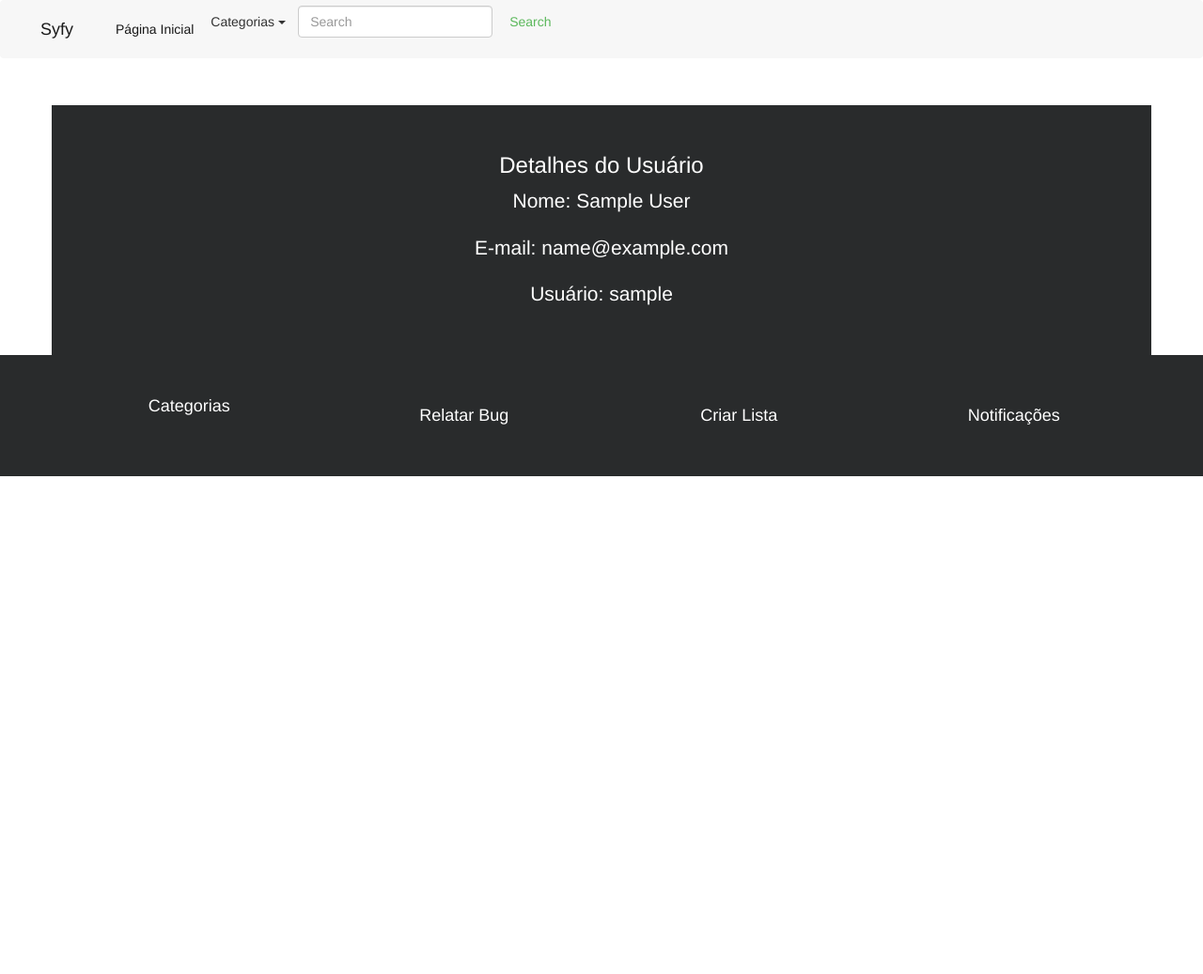
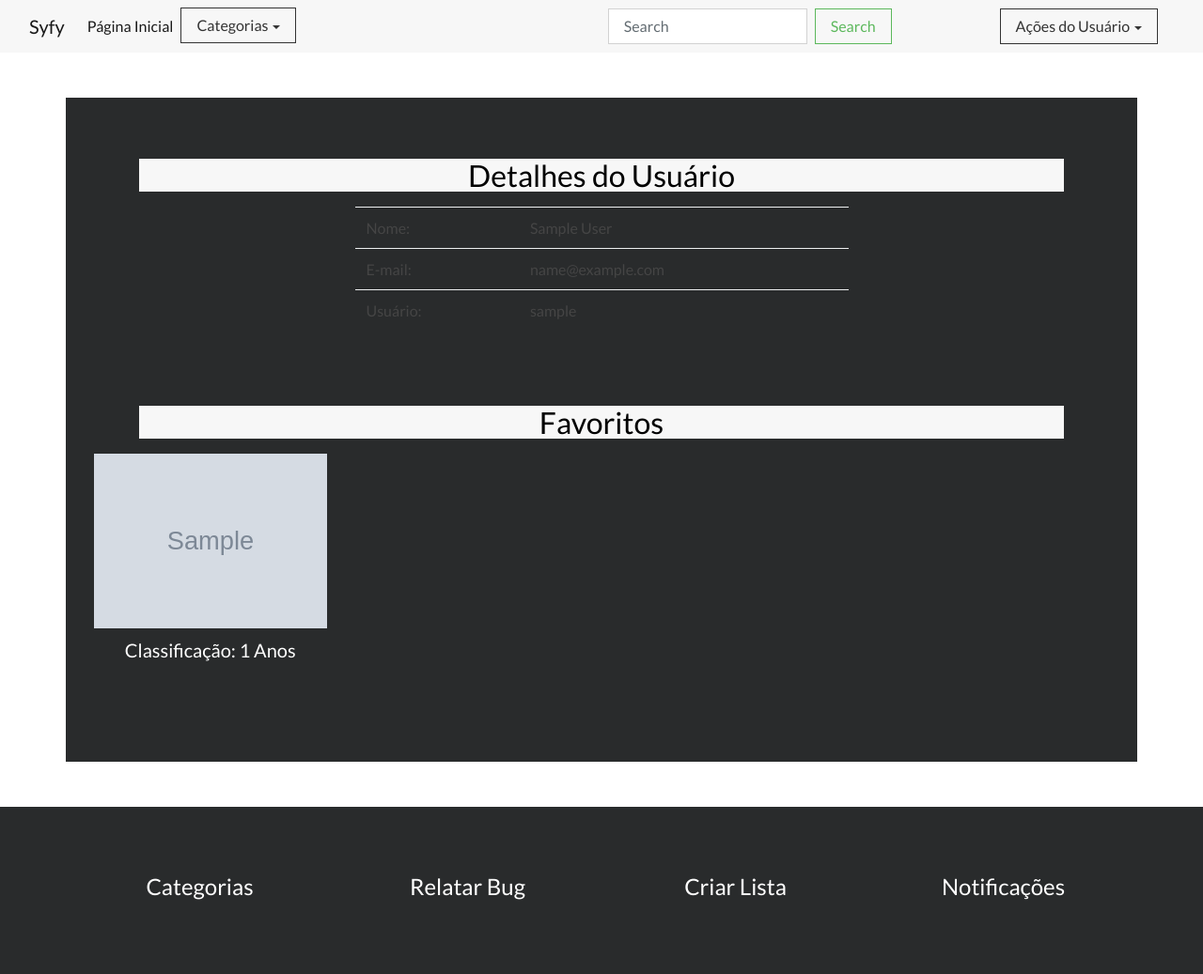
Before and after one commit to aliceborges/syfy, a Django app: page /usuario/1/visualizar/ in a window 1280 px wide. Shown: the whole page at 94% size. Before the commit the page ends 507 px from the top, so only its background shows below. Run offline with Django 3.2, Linux system fonts and the light colour scheme; tables that the repository leaves empty hold one stand-in row (values such as "Sample post"); grey boxes marked "Sample" are stand-in pictures; some libraries are stand-ins or nearby versions.

Commit message:
seila arruamando - lambalamba

```diff
--- a/app_syfy/models/video.py
+++ b/app_syfy/models/video.py
@@ -11,10 +11,10 @@ class Video(models.Model):
     diretor = models.ManyToManyField(Ator, help_text='Deve conter o diretor.',related_name="diretor")
     genero = models.ManyToManyField(Genero, help_text='Deve conter o genero.',related_name="genero")
     classificacao = models.ForeignKey(Classificacao, help_text='Deve conter a classificacao indicativa do filme.',related_name="classificacao_indicativa")
-    arquivo = models.FileField(help_text='Deve conter o arquivo de vídeo formato MP4.',upload_to="upload/video" )
-    arquivoogv = models.FileField(help_text='Deve conter o arquivo de vídeo formato OVG.',upload_to="upload/video" )
+    arquivo = models.FileField(help_text='Deve conter o arquivo de vídeo formato MP4.',upload_to="upload/video", blank=True )
+    arquivoogv = models.FileField(help_text='Deve conter o arquivo de vídeo formato OVG.',upload_to="upload/video",blank=True )
     # youtube = models.URLField(max_length=200,help_text='Deve conter o arquivo de vídeo.' )
-    youtube = models.CharField(max_length=200,help_text='Deve conter o arquivo de vídeo.' )
+    youtube = models.CharField(max_length=200,help_text='Deve conter o arquivo de vídeo.',blank=True )
     imagem = models.ImageField(help_text='Deve conter a imagem do vídeo',upload_to="upload/imagem")
     duracao = models.TimeField()
 
--- a/app_syfy/templates/app_syfy/base.html
+++ b/app_syfy/templates/app_syfy/base.html
@@ -46,22 +46,43 @@
                         </div>
                     </div>
                 </li>
-{#                <li class="nav-item">#}
-{#                    <a class="nav-link" href="#">Minha Conta</a>#}
-{#                </li>#}
+
+
+
             </ul>
 
             <form class="form-inline my-2 my-lg-0" action="{% url 'busca' %}" method="POST">{% csrf_token %}
                 <input class="form-control mr-sm-2" type="text" name="name" placeholder="Search">
                 <button class="btn btn-outline-success my-2 my-sm-0" type="submit">Search</button>
             </form>
+
         </div>
     </div>
+        <ul class="navbar-nav mr-auto teste">
+                 <li class="nav-item">
+                    {% if user %}
+                         <div class="btn-group">
+                        <button class="btn btn-outline-info dropdown-toggle" data-toggle="dropdown"> Ações do Usuário</button>
+                        <div class="dropdown-menu">
+                            <a class="dropdown-item" href="{% url 'usuario-detail' user.id %}">Perfil</a>
+                            <div class="dropdown-divider"></div>
+                            <a class="dropdown-item" href="{% url 'logout' %}">Sair</a>
+
+
+                        </div>
+                    </div>
+{#                    <a class="nav-link" href="{% url 'usuario-detail' user.id %}">Minha Conta</a>#}
+                    {% else %}
+                        <a class="nav-link" href="{% url 'login' %}">Login</a>
+                    {% endif %}
+                </li>
+                </ul>
     <a class="nav-link mx-auto" href="#"> </a>
 </nav>
 
 
 {% block main %}{% endblock %}
+ </div>
 <div class="py-5 text-center bg-inverse">
     <div class="container">
       <div class="row">
--- a/app_syfy/templates/app_syfy/usuario_detail.html
+++ b/app_syfy/templates/app_syfy/usuario_detail.html
@@ -15,20 +15,114 @@
                     <div class="container">
                         <div class="row">
                             <div class="col-md-12">
-                                <h3 class="text-center">Detalhes do Usuário</h3>
+                                <h2 class="mx-5 display-6 bg-faded text-center m-3 ">Detalhes do Usuário </h2>
+{#                                <h3 class="text-center">Detalhes do Usuário</h3>#}
                             </div>
-                            <div class="col-md-12">
-                                <p class="lead">Nome: {{ object.first_name}} {{object.last_name }}</p>
-                                <p class="lead">E-mail: {{ object.email }}</p>
-                                <p class="lead">Usuário: {{ object.username }}</p>
+                            <div class=" container col-md-6">
+                                <table class="table align-content-center" >
+                                    <tr><td>Nome:</td><td>{{ object.first_name}} {{object.last_name }}</td></tr>
+                                    <tr><td>E-mail:</td> <td>{{ object.email }}</td></tr>
+                                    <tr><td>Usuário:</td><td>{{ object.username }}</td></tr>
+                                </table>
+{#                                <p class="lead">Nome: {{ object.first_name}} {{object.last_name }}</p>#}
+{#                                <p class="lead">E-mail: {{ object.email }}</p>#}
+{#                                <p class="lead">Usuário: {{ object.username }}</p>#}
+                            </div>
+                        </div>
+                    </div>
+
+
+
+
+
+
+
+
+                     {% if usuario.favorito.all %}
+            <div class="py-5">
+                <div class="container">
+                    <div class="row">
+                        <div class="col-md-12">
+
+          <h2 class="mx-5 display-6 bg-faded text-center m-3 ">Favoritos</h2>
+
+{#                            <h2 class="text-center m-3">Ação</h2>#}
+                        </div>
+                        <div class="col-md-12">
+                            <div class="row">
+                                {% for video in usuario.favorito.all %}
+
+                                    <div class="col-md-3">
+                                        <div class="row">
+                                            <div class="col-md-12">
+                                                <a href={% url 'video-detail' video.id %}> <img
+                                                        class="imagem-thumbnail img-fluid d-block w-100"
+                                                        src="/media/{{ video.imagem }}"></a></div>
+                                            <div class="col-md-12">
+                                                <p class="lead m-2">Classificação:
+                                                    {% if video.classificacao.classificacao == 0 %}
+                                                        Livre
+                                                    {% else %}
+                                                        {{ video.classificacao }} Anos
+                                                    {% endif %}</p>
+                                            </div>
+                                        </div>
+                                    </div>
+
+                                {% endfor %}
                             </div>
                         </div>
                     </div>
                 </div>
             </div>
+        {% endif %}
+{#                        {% if usuario.favorito.all %}#}
+{#                            {%  for video  in  usuario.favorito.all %}#}
+{#            <div class="py-5">#}
+{#                <div class="container">#}
+{#                    <div class="row">#}
+{##}
+{##}
+{#                       <div class="col-md-12">#}
+{#                            <div class="row">#}
+{#                                <div class="col-md-4">#}
+                                    {#                                <img class="img-fluid d-block w-100" src="/static/image/dragon-ball-z-banner1.jpg">#}
+{#                                    <img class="img-fluid d-block w-100" src="/media/{{ video.imagem }}">#}
+{#                                </div>#}
+{#                                <div class="col-md-8">#}
+{#                                    <div class="row">#}
+{#                                        <div class="col-md-12">#}
+{#                                            <a href="{% url 'video-detail' video.id %}"><h1#}
+{#                                                    class="">{{ video.titulo }}</h1></a>#}
+{#                                        </div>#}
+{#                                        <div class="col-md-12">#}
+{#                                            <p class="">#}
+                                                {#                                            {{ video.ator.all }}#}
+{#                                                {{ video.elenco.all|join:",  " }}</p>#}
+{#                                        </div>#}
+{#                                        <div class="col-md-12">#}
+{#                                            <p class="lead">{{ video.descricao }}</p>#}
+{#                                        </div>#}
+{#                                        <div class="col-md-12">#}
+{#                                            <p class="">Classificação: {% if video.classificacao.classificacao == 0 %}#}
+{#                                                Livre#}
+{#                                            {% else %}#}
+{#                                                {{ video.classificacao }} Anos#}
+{#                                            {% endif %}</p>#}
+{#                                        </div>#}
+{#                                    </div>#}
+{#                                </div>#}
+{#                            </div>#}
+{#                        </div>#}
+{#                    </div>#}
+{#                </div>#}
+{#            </div>#}
+{#                            {% endfor %}#}
+{#        {% endif %}#}
+                </div>
+            </div>
         </div>
     </div>
-    <link rel="stylesheet" href="https://maxcdn.bootstrapcdn.com/bootstrap/3.3.7/css/bootstrap.min.css">
-  <script src="https://ajax.googleapis.com/ajax/libs/jquery/3.2.1/jquery.min.js"></script>
-  <script src="https://maxcdn.bootstrapcdn.com/bootstrap/3.3.7/js/bootstrap.min.js"></script>
+
+
 {% endblock %}
--- a/app_syfy/views/usuario.py
+++ b/app_syfy/views/usuario.py
@@ -12,6 +12,10 @@ class UsuarioListView(ListView):
 
 class UsuarioDetailView(DetailView):
     queryset = Usuario.objects.all()
+    # def get_context_data(self, **kwargs):
+    #     context = super(UsuarioDetailView, self).get_context_data(**kwargs)
+    #     context['favoritos'] = Usuario.objects.all().favoritos
+    #     return context
 
 
 class UsuarioCreateView(CreateView):
--- a/static/css/style.css
+++ b/static/css/style.css
@@ -24,3 +24,7 @@ body > .h-100{
     width: 100%;
     height: auto;
 }
+
+.teste {
+    margin-left: 100px;
+}
```
Also changed, not shown: app_syfy/templates/app_syfy/usuario_detail1.html (added, +36 -0 lines).
